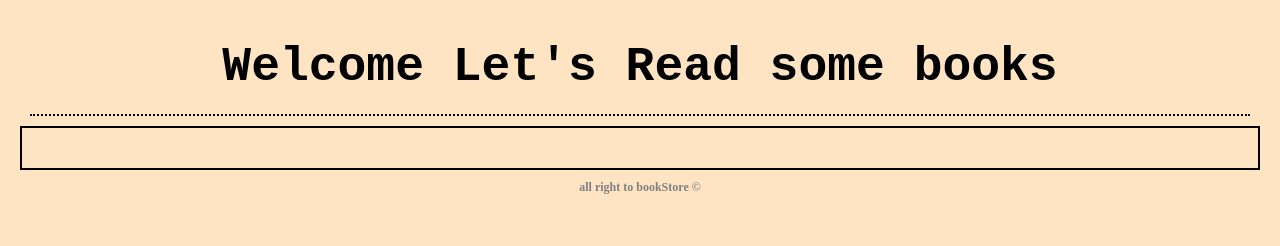
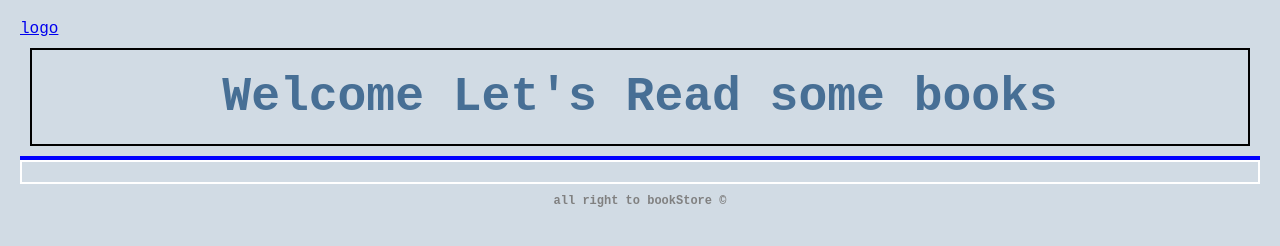
Before and after one commit to Saadxf/Project-A, a plain HTML site: page index.html in a window 1280 px wide. Drawn offline with nearby package versions, Linux system fonts and the light colour scheme; no server answers.

Commit message:
fix display books

```diff
--- a/index.html
+++ b/index.html
@@ -22,17 +22,23 @@
     ></script>
   </head>
   <body>
-    <!-- <header>
-        <a href="#">Home</a>
-    </header> -->
+    <!-- header -->
+    <header>
+      <a href="#">logo</a>
+    </header>
+
+    <!-- main -->
     <main>
       <section class="container-fluid section1">
-            <h1>Welcome Let's Read some books</h1>
+        <h1>Welcome Let's Read some books</h1>
       </section>
+
       <p id="count"></p>
-      <section class="container-fluid section2" id="book-section">
-    </section>
+
+      <section class="container-fluid section2" id="book-section"></section>
     </main>
+
+    <!-- footer  -->
     <footer>
       <p>all right to bookStore &copy</p>
     </footer>
--- a/script.js
+++ b/script.js
@@ -1,5 +1,7 @@
+//api url
 const apiUrl = 'https://freetestapi.com/api/v1/books';
 
+//fetch the api
 fetch(apiUrl).then(response => {
     if (!response.ok) {
         throw new Error("Network response was not ok");
--- a/stayles.css
+++ b/stayles.css
@@ -1,34 +1,42 @@
 *{
     margin: 0;
     padding: 0;
+    font-family: 'Courier New', Courier, monospace;
 }
 body{
-    background-color: bisque;
+    background-color: #d1dbe4;
     margin: 20px;
 }
 .section1{
-    border-bottom: 2px dotted black;
     margin: 10px;
+    color: #476f95;
     padding: 20px;
     text-align: center;
-    font-family: 'Courier New', Courier, monospace;
     font-size: 2em;
+    border: black solid 2px;
+}
+#count{
+    font-size: 18px;
+    font-weight: 900;
+    color: #194a7a;
+    border: blue solid 2px;
 }
 .section2{
-    border: 2px solid black;
-    padding:20px;
+    display: block;
+    padding: 10px;
     text-align: center;
     font-family: 'Courier New', Courier, monospace;
+    border: white  solid 2px;
 }
 img{
     width: 100px;
     height: 200px;
 }
 .card{
-    border: 2px solid blue;
-    width: 30%;
+    width: 40%;
     margin: 20px;
-    padding: 5px;
+    display: inline-block;
+    border: red solid 2px;
 }
 footer{
     margin-top: 10px;
```
